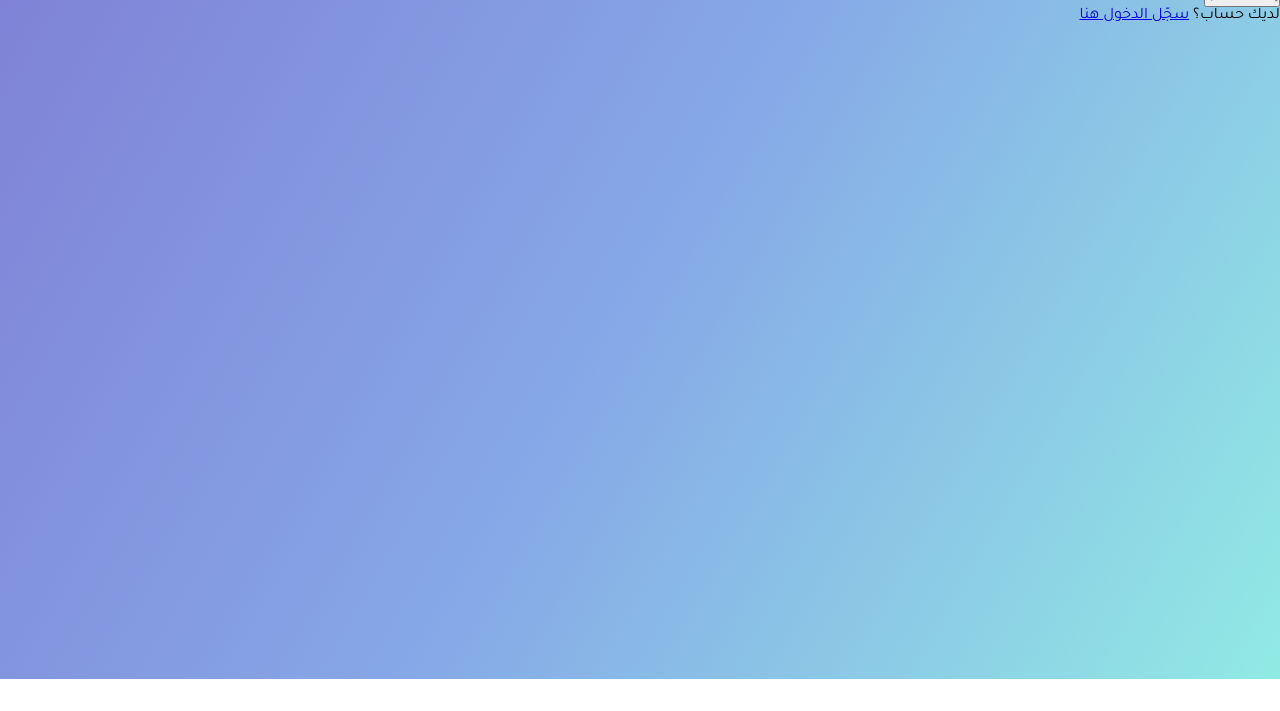
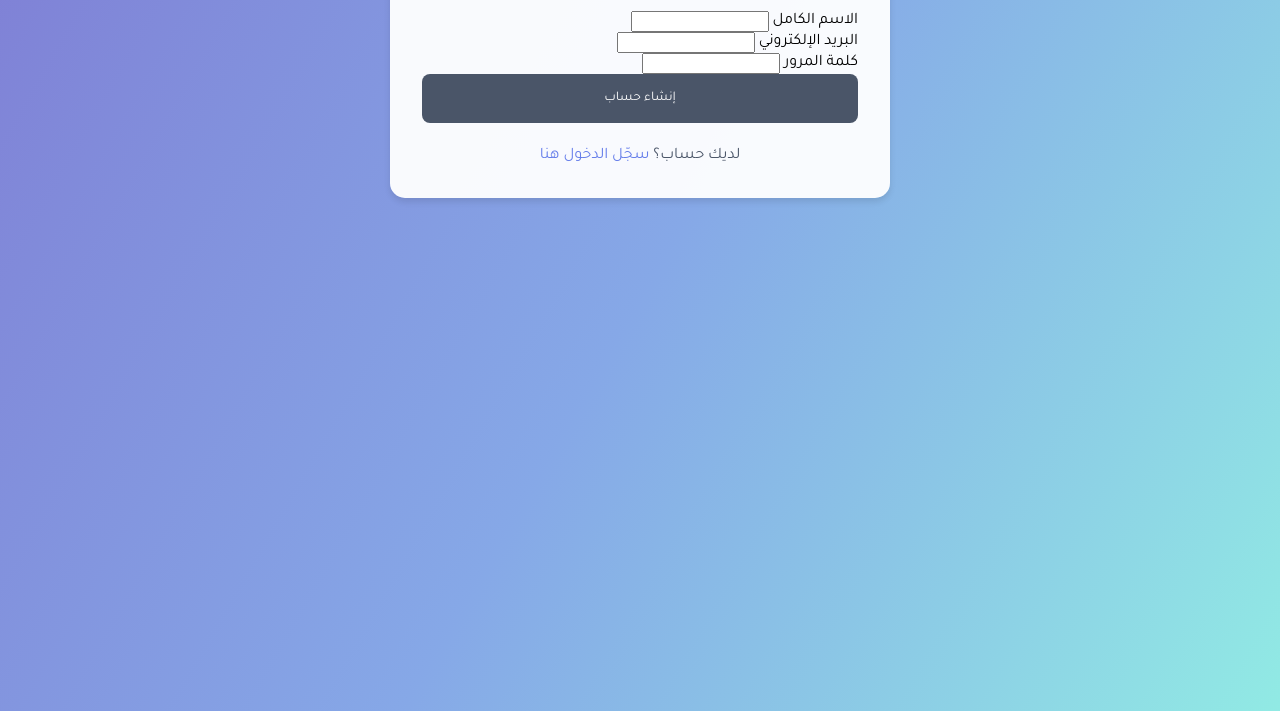
Before and after one commit to nigfuhjfxtg/Test-Project-1, a website: page public/signup.html in a window 1280 px wide. Shown: the part 121-832 px from the top of the page. Before the commit the page ends 800 px from the top, so only its background shows below. Drawn offline with Linux system fonts and the light colour scheme.

Commit message:
Update style.css

```diff
--- a/public/style.css
+++ b/public/style.css
@@ -180,3 +180,43 @@ body {
         margin: 1rem;
     }
       }
+/* أنماط الصفحات التوثيقية */
+.auth-container {
+    background: rgba(255, 255, 255, 0.95);
+    padding: 2rem;
+    border-radius: 15px;
+    width: 90%;
+    max-width: 500px;
+    margin: 2rem auto;
+    box-shadow: 0 4px 6px rgba(0, 0, 0, 0.1);
+}
+
+.auth-form {
+    margin-top: 1.5rem;
+}
+
+.auth-button {
+    background: #4a5568;
+    width: 100%;
+    padding: 1rem;
+    color: white;
+    border: none;
+    border-radius: 8px;
+    cursor: pointer;
+    transition: background 0.3s;
+}
+
+.auth-button:hover {
+    background: #2d3748;
+}
+
+.auth-link {
+    text-align: center;
+    margin-top: 1.5rem;
+    color: #4a5568;
+}
+
+.auth-link a {
+    color: #667eea;
+    text-decoration: none;
+}
```
